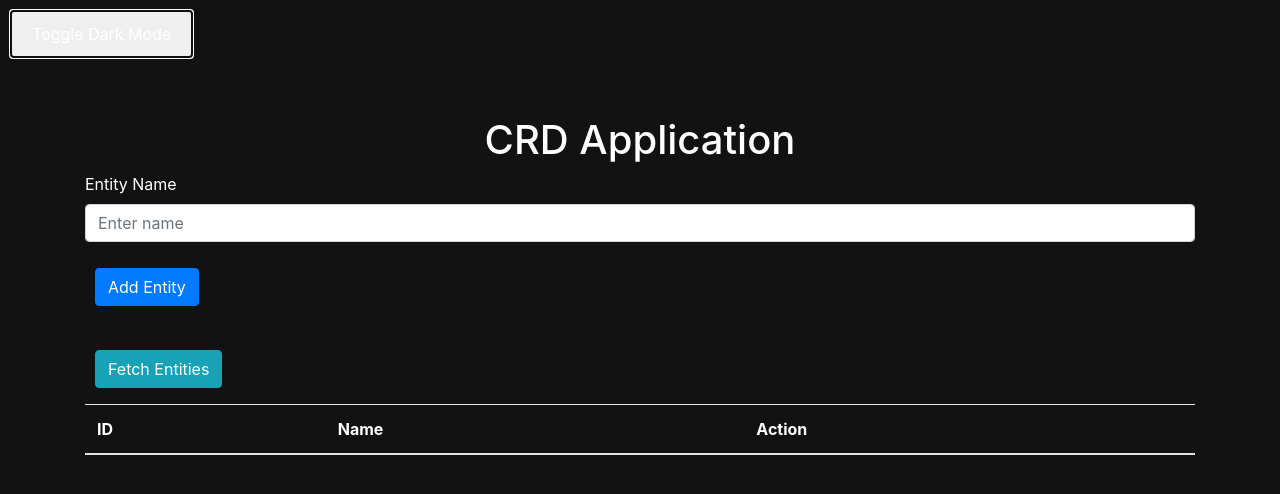
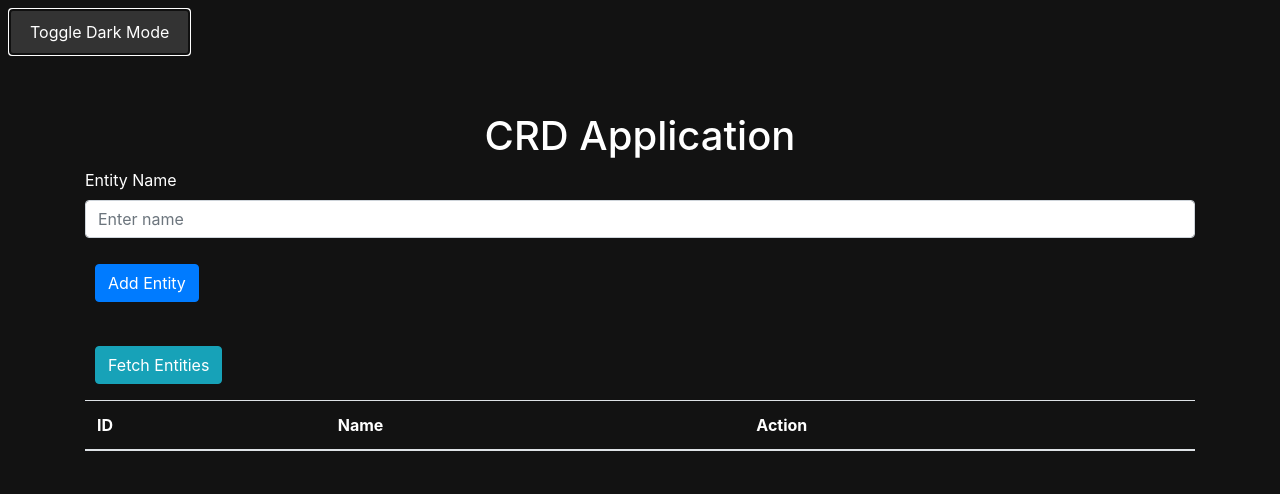
Before and after one commit to robinallenaz/Unit-Final-Coding-Project, a website: page index.html in a window 1280 px wide. Both pictures are taken after a click on the button "Toggle Dark Mode". Drawn offline with nearby package versions, Linux system fonts and the light colour scheme; no server answers.

Commit message:
Esure dark mode toggle has dark background when dark mode is activated

```diff
--- a/styles.css
+++ b/styles.css
@@ -15,6 +15,16 @@ body.dark-mode a {
     color: #ffffff;
 }
 
+body.dark-mode #dark-mode-toggle {
+    background-color: #333333;
+    color: #ffffff;
+    border: none;
+}
+
+body.dark-mode #dark-mode-toggle:hover {
+    background-color: #444444;
+}
+
 button {
     padding: 10px 20px;
     margin: 10px;
```
